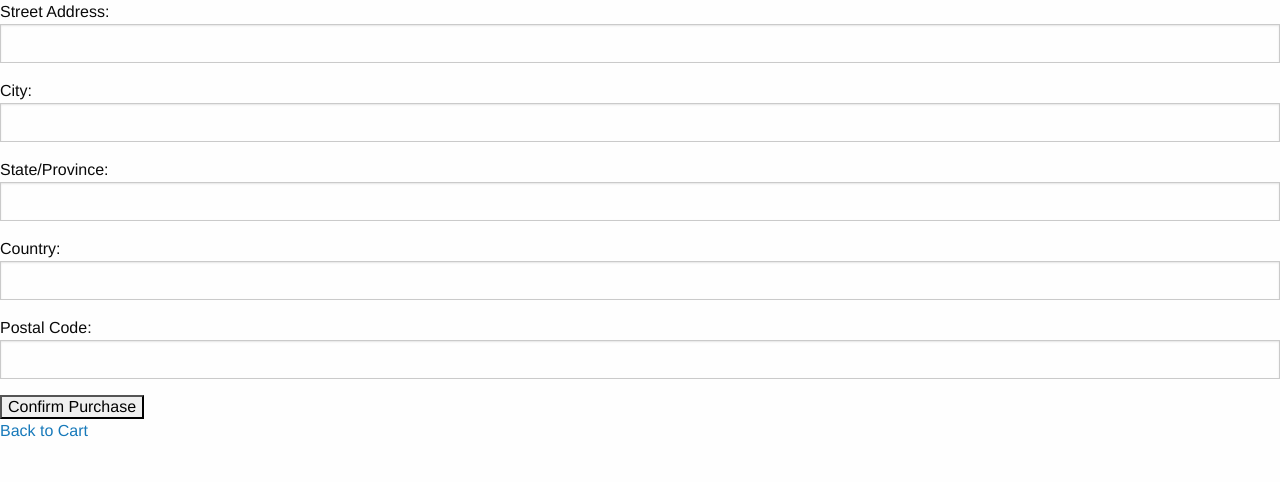
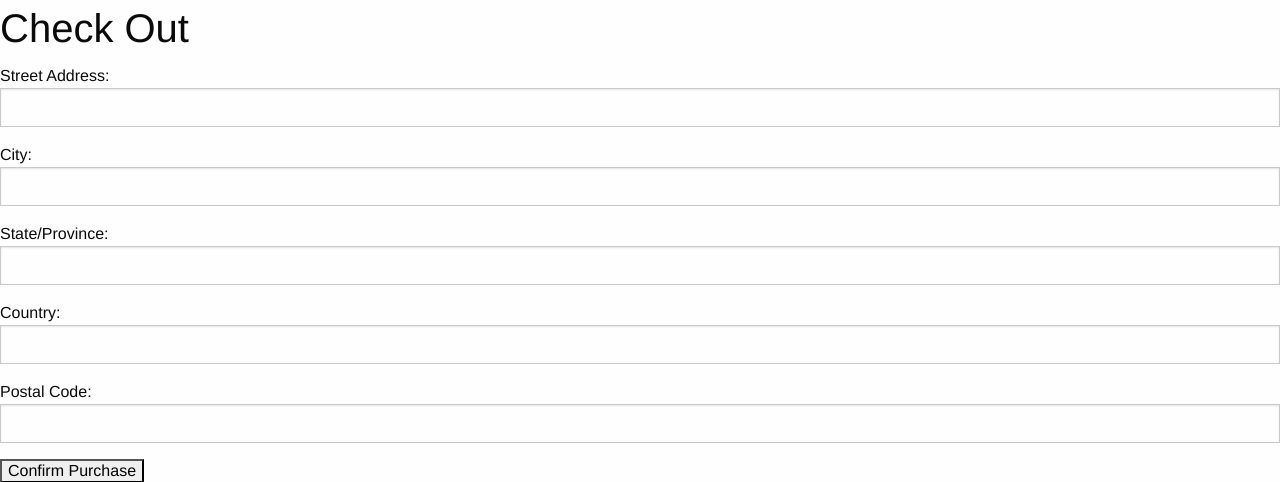
Before and after one commit to with-a-k/byui-cs313-practiceshop, a PHP site: page /checkout.php in a window 1280 px wide. Shown: the top 482 px of the page. Run offline with PHP 8.4, Linux system fonts and the light colour scheme.

Commit message:
Add headers to checkout and confirmation pages

```diff
--- a/web/checkout.php
+++ b/web/checkout.php
@@ -8,7 +8,7 @@
     <link rel=stylesheet href="styles/foundation.css">
   </head>
   <body>
-
+    <h2>Check Out</h2>
     <form name="address" action="confirm.php" method="POST">
       Street Address: <input type="text" name="address-street">
       City: <input type="text" name="address-city">
--- a/web/confirm.php
+++ b/web/confirm.php
@@ -13,6 +13,7 @@
     <link rel=stylesheet href="styles/foundation.css">
   </head>
   <body>
+    <h2>Purchase Complete</h2>
     <div class="confirm">
       <p>Thank you for your purchase! Your items totaled $<?=$_SESSION['totalCost']?>.</p>
       <p>They will be sent to the address you submitted:</p>
```
